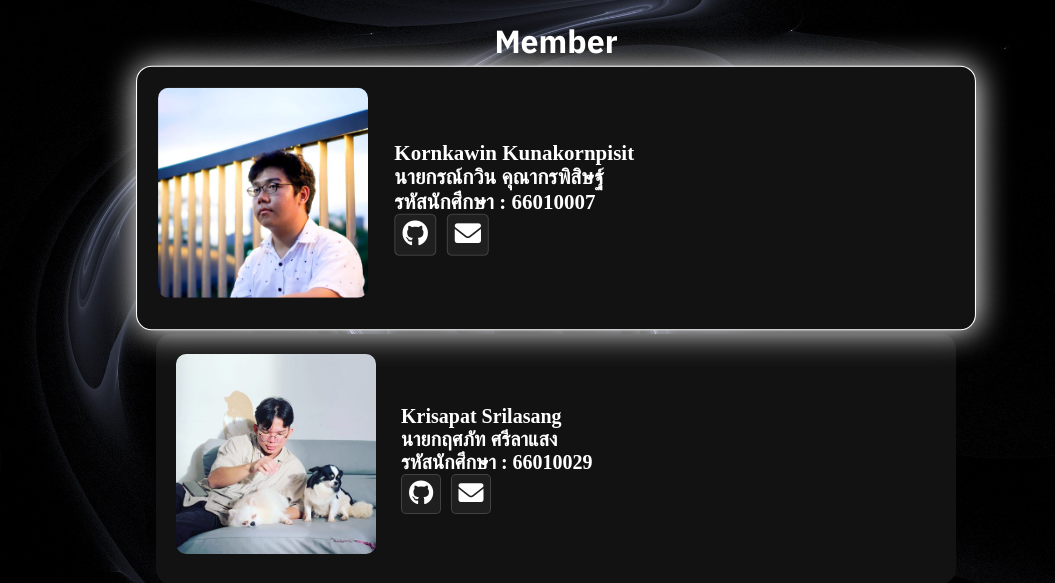
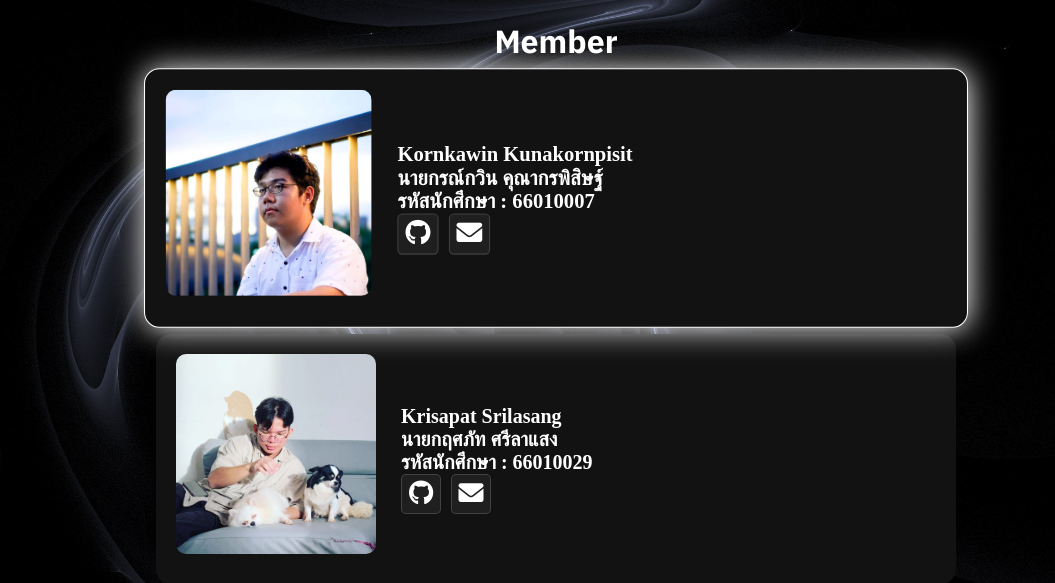
Before and after one commit to krisapat/currencyAPP, a PHP site: page /currencyAPP/aboutus.html in a window 1280 px wide, with the pointer over the restyled element. Shown: the part 55-638 px from the top of the page, without its empty margins (84-1139 px from the left). Run offline with PHP 8.4, Linux system fonts and the light colour scheme; some web fonts are replaced.

Commit message:
Add files via upload
last edit

```diff
--- a/aboutus.css
+++ b/aboutus.css
@@ -48,7 +48,7 @@ body {
 }
 
 .member-card:hover {
-    transform: scale(1.05);
+    transform: scale(1.03);
     border: #fff 1px solid;
     box-shadow: 1px 1px 30px #ffffff;
 }
```
